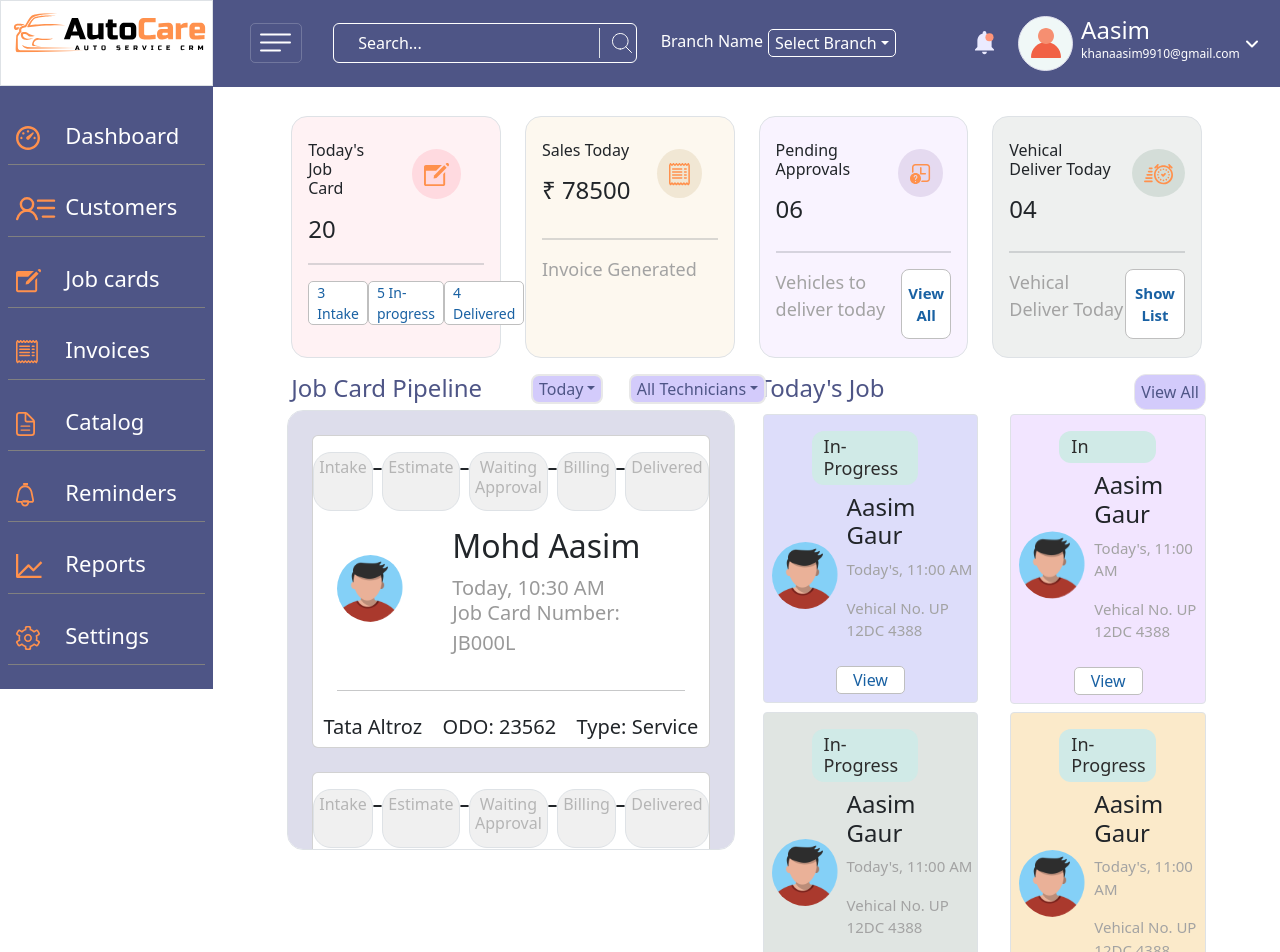
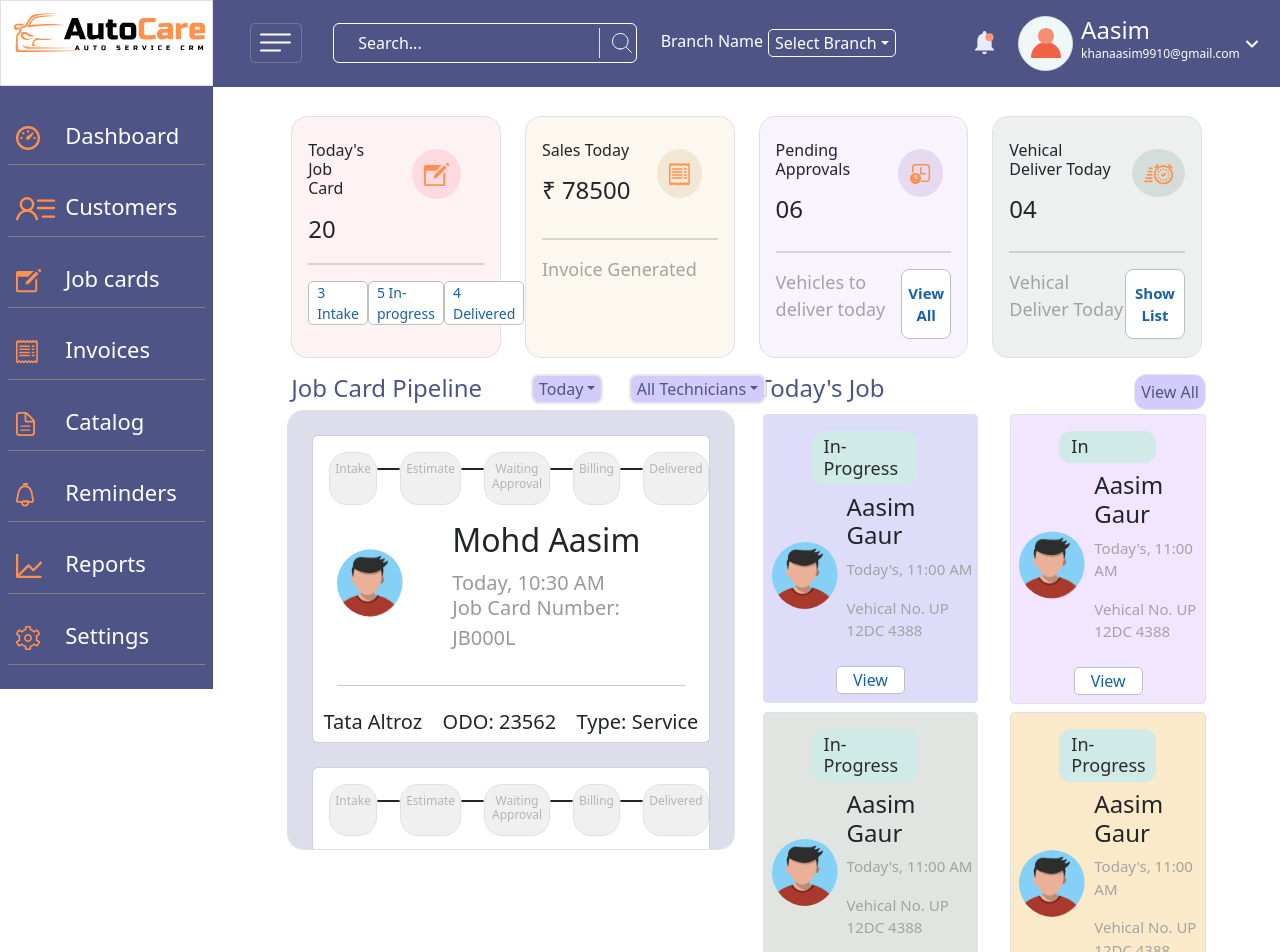
Before and after one commit to mdaasim77/AutoCare_Car_service_project, a React (Vite) app: page / in a window 1280 px wide. Shown: the top 952 px of the page. Built offline with nearby package versions, Linux system fonts and the light colour scheme.

Commit message:
job card pipeline lines work done

```diff
--- a/src/Components/Job_CardPipeline.jsx
+++ b/src/Components/Job_CardPipeline.jsx
@@ -74,9 +74,9 @@ export default function Job_CardPipeline() {
             <div className="border purpleclr rounded-4 ms-4">
               {/*card code start */}
               <div className="card m-4">
-                <div className="d-flex mt-3">
+                <div className="d-flex mt-3 ms-3">
                   <div className="pipelinecardptag border m-0">
-                    <h6>Intake</h6>
+                    <h6 className="linecode">Intake</h6>
                   </div>
 
                   <div
@@ -85,7 +85,7 @@ export default function Job_CardPipeline() {
                   ></div>
 
                   <div className="pipelinecardptag border m-0">
-                    <h6>Estimate</h6>
+                    <h6 className="linecode">Estimate</h6>
                   </div>
 
                   <div
@@ -94,7 +94,7 @@ export default function Job_CardPipeline() {
                   ></div>
 
                   <div className="pipelinecardptag border m-0">
-                    <h6>Waiting Approval</h6>
+                    <h6 className="linecode">Waiting Approval</h6>
                   </div>
 
                   <div
@@ -103,7 +103,7 @@ export default function Job_CardPipeline() {
                   ></div>
 
                   <div className="pipelinecardptag border m-0">
-                    <h6>Billing</h6>
+                    <h6 className="linecode">Billing</h6>
                   </div>
 
                   <div
@@ -112,7 +112,7 @@ export default function Job_CardPipeline() {
                   ></div>
 
                   <div className="pipelinecardptag border m-0">
-                    <h6>Delivered</h6>
+                    <h6 className="linecode">Delivered</h6>
                   </div>
                 </div>
                 <div className="d-flex ms-4">
@@ -131,9 +131,9 @@ export default function Job_CardPipeline() {
                 </div>
               </div>
               <div className="card m-4">
-                <div className="d-flex mt-3">
+                <div className="d-flex mt-3 ms-3">
                   <div className="pipelinecardptag border m-0">
-                    <h6>Intake</h6>
+                    <h6 className="linecode">Intake</h6>
                   </div>
 
                   <div
@@ -142,7 +142,7 @@ export default function Job_CardPipeline() {
                   ></div>
 
                   <div className="pipelinecardptag border m-0">
-                    <h6>Estimate</h6>
+                    <h6 className="linecode">Estimate</h6>
                   </div>
 
                   <div
@@ -151,7 +151,7 @@ export default function Job_CardPipeline() {
                   ></div>
 
                   <div className="pipelinecardptag border m-0">
-                    <h6>Waiting Approval</h6>
+                    <h6 className="linecode">Waiting Approval</h6>
                   </div>
 
                   <div
@@ -160,7 +160,7 @@ export default function Job_CardPipeline() {
                   ></div>
 
                   <div className="pipelinecardptag border m-0">
-                    <h6>Billing</h6>
+                    <h6 className="linecode">Billing</h6>
                   </div>
 
                   <div
@@ -169,7 +169,64 @@ export default function Job_CardPipeline() {
                   ></div>
 
                   <div className="pipelinecardptag border m-0">
-                    <h6>Delivered</h6>
+                    <h6 className="linecode">Delivered</h6>
+                  </div>
+                </div>
+                <div className="d-flex ms-4">
+                  <img src="\assets\profile.svg" alt="" />
+                  <div className="mx-5 mt-3">
+                    <h2>Mohd Aasim</h2>
+                    <p className="cardtxt cardtxt1">Today, 10:30 AM</p>
+                    <p className="cardtxt mb-2">Job Card Number: JB000L</p>
+                  </div>
+                </div>
+                <hr className="m-4" />
+                <div className="d-flex justify-content-around">
+                  <h5>Tata Altroz</h5>
+                  <h5>ODO: 23562</h5>
+                  <h5>Type: Service</h5>
+                </div>
+              </div>{" "}
+              <div className="card m-4">
+                <div className="d-flex mt-3 ms-3">
+                  <div className="pipelinecardptag border m-0">
+                    <h6 className="linecode">Intake</h6>
+                  </div>
+
+                  <div
+                    className="horizontalline border rounded-3 border-dark h-25
+                      mt-3 "
+                  ></div>
+
+                  <div className="pipelinecardptag border m-0">
+                    <h6 className="linecode">Estimate</h6>
+                  </div>
+
+                  <div
+                    className="horizontalline border rounded-3 border-dark h-25
+                      mt-3 "
+                  ></div>
+
+                  <div className="pipelinecardptag border m-0">
+                    <h6 className="linecode">Waiting Approval</h6>
+                  </div>
+
+                  <div
+                    className="horizontalline border rounded-3 border-dark h-25
+                      mt-3 "
+                  ></div>
+
+                  <div className="pipelinecardptag border m-0">
+                    <h6 className="linecode">Billing</h6>
+                  </div>
+
+                  <div
+                    className="horizontalline border rounded-3 border-dark h-25
+                      mt-3 "
+                  ></div>
+
+                  <div className="pipelinecardptag border m-0">
+                    <h6 className="linecode">Delivered</h6>
                   </div>
                 </div>
                 <div className="d-flex ms-4">
@@ -187,64 +244,6 @@ export default function Job_CardPipeline() {
                   <h5>Type: Service</h5>
                 </div>
               </div>
-              <div className="card m-4">
-                <div className="d-flex mt-3">
-                  <div className="pipelinecardptag border m-0">
-                    <h6>Intake</h6>
-                  </div>
-
-                  <div
-                    className="horizontalline border rounded-3 border-dark h-25
-                      mt-3 "
-                  ></div>
-
-                  <div className="pipelinecardptag border m-0">
-                    <h6>Estimate</h6>
-                  </div>
-
-                  <div
-                    className="horizontalline border rounded-3 border-dark h-25
-                      mt-3 "
-                  ></div>
-
-                  <div className="pipelinecardptag border m-0">
-                    <h6>Waiting Approval</h6>
-                  </div>
-
-                  <div
-                    className="horizontalline border rounded-3 border-dark h-25
-                      mt-3 "
-                  ></div>
-
-                  <div className="pipelinecardptag border m-0">
-                    <h6>Billing</h6>
-                  </div>
-
-                  <div
-                    className="horizontalline border rounded-3 border-dark h-25
-                      mt-3 "
-                  ></div>
-
-                  <div className="pipelinecardptag border m-0">
-                    <h6>Delivered</h6>
-                  </div>
-                </div>
-                <div className="d-flex ms-4">
-                  <img src="\assets\profile.svg" alt="" />
-                  <div className="mx-5 mt-3">
-                    <h2>Mohd Aasim</h2>
-                    <p className="cardtxt cardtxt1">Today, 10:30 AM</p>
-                    <p className="cardtxt mb-2">Job Card Number: JB000L</p>
-                  </div>
-                </div>
-                <hr className="m-4" />
-                <div className="d-flex justify-content-around">
-                  <h5>Tata Altroz</h5>
-                  <h5>ODO: 23562</h5>
-                  <h5>Type: Service</h5>
-                </div>
-              </div>
-
               {/*card code start */}
             </div>
           </div>
--- a/src/index.css
+++ b/src/index.css
@@ -166,6 +166,11 @@ nav {
   font-size: 8px;
   font-weight: 300;
   text-align: center;
+}
+.linecode {
+  font-size: 12px;
+  text-align: center;
+  margin-top: 4px;
 }
 .pipelinecardptag:hover {
   background-color: #034f95;
```
